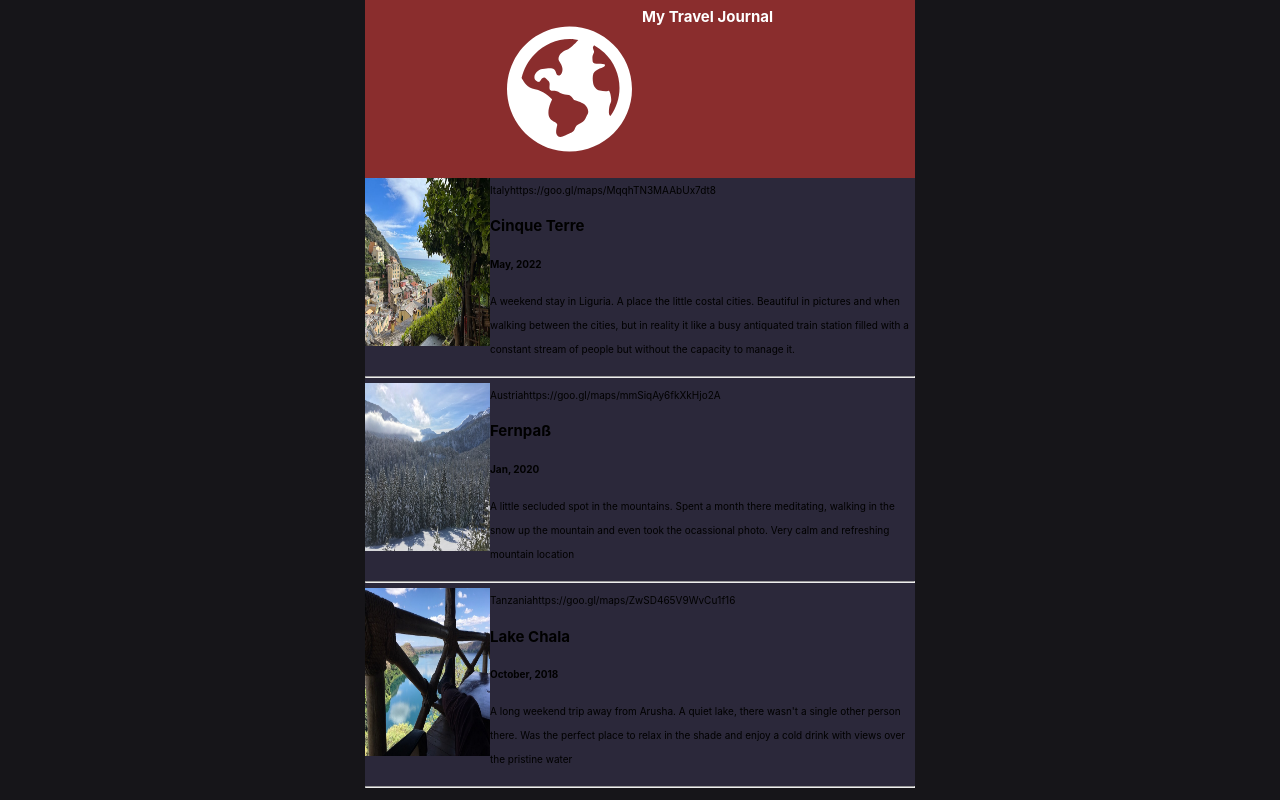
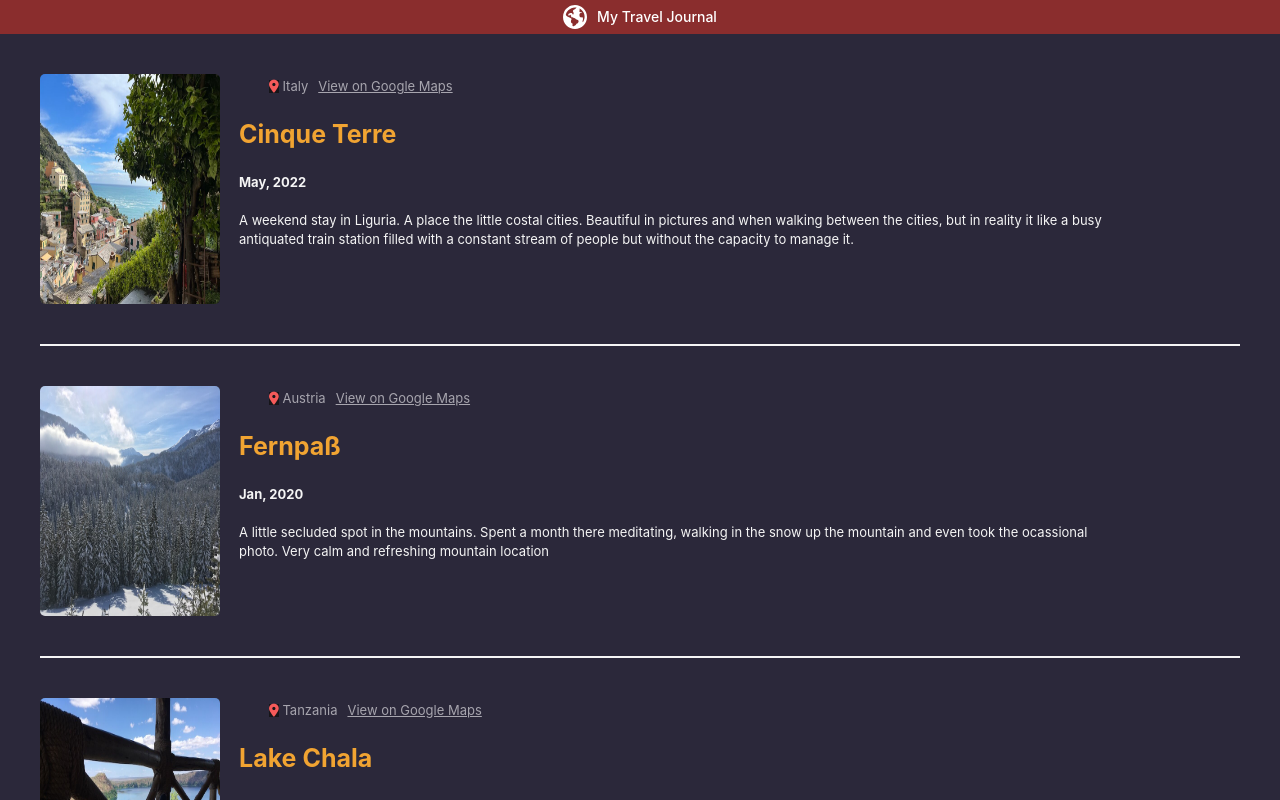
Before and after one commit to marksist300/reactTravelJournal, a React (Vite) app: page / in a window 1280 px wide. Shown: the top 800 px of the page. Built offline with nearby package versions, Linux system fonts and the light colour scheme.

Commit message:
made many changes to the styling, got the basic layout down, just need to tweak everything to get spacing etc correct

```diff
--- a/index.html
+++ b/index.html
@@ -2,9 +2,9 @@
 <html lang="en">
   <head>
     <meta charset="UTF-8" />
-    <link rel="icon" type="image/svg+xml" href="/vite.svg" />
+    <script src="https://kit.fontawesome.com/e7194aafc5.js" crossorigin="anonymous"></script>
     <meta name="viewport" content="width=device-width, initial-scale=1.0" />
-    <title>Vite + React</title>
+    <title>Travel Journal</title>
   </head>
   <body>
     <div id="root"></div>
--- a/src/components/Nav.jsx
+++ b/src/components/Nav.jsx
@@ -5,7 +5,7 @@ export default function Nav(){
     return (
         <header>
             <nav className="nav-bar">
-                <img src={globeLogo} alt="A small white logo of the globe" />
+                <img className="globeLogo" src={globeLogo} alt="A small white logo of the globe" />
                 <h1>My Travel Journal</h1>
             </nav>
         </header>
--- a/src/components/TravelCard.jsx
+++ b/src/components/TravelCard.jsx
@@ -6,11 +6,11 @@ export default function TravelCard(props){
         <div>
             <article className="card-section">
                 <div className="img-section">
-                    <img src={img} alt="" />
+                    <img className="location-photo" src={img} alt="" />
                 </div>
                 <div className="text-section">
-                    <span className="country map-link-text">{location}</span>
-                    <a href="#" className="map-link-text">{gmaps}</a>
+                    <span className="country map-link-text"><i class="fa-solid fa-location-dot"></i> {location}</span>
+                    <a href={gmaps} className="map-link map-link-text">View on Google Maps</a>
                     <h2 className="article-title-text">{title}</h2>
                     <h4 className="date-text">{date}</h4>
                     <p className="article-text">{description}</p>
--- a/src/index.css
+++ b/src/index.css
@@ -18,9 +18,10 @@ body {
 }
 
 .App{
-  width: 55rem;
+  /* width: 55rem; */
   background-color: #2B283A;
   margin: auto;
+  font-size: 1.3rem;
 }
 
 
@@ -31,19 +32,84 @@ body {
   justify-content: center;
   background-color: #8A2D2D;
   color: #FFFFFF;
+  max-height: 6rem;
 }
 
 .nav-bar * {
   margin: .5rem;
 }
 
+.globeLogo{
+  width: 2.4rem;
+}
+
+h1{
+  font-weight: 500;
+  font-size: 1.4rem;
+}
+
 /*Card section layout*/
 
 .card-section{
   display: flex;
+  margin: 4rem;
+  width: 85%;
+}
+/*photo-side of the card-section*/
+.img-section{
+  display: flex;
+  align-items: flex-end;
+  margin-right: 1.9rem;
+}
+.location-photo{
+  width: 18rem;
+  height: 23rem;
+  border-radius: .5rem;
 }
 
-img{
-  width: 12.5rem;
-  height: 16.8rem;
+/*Text side of the card*/
+
+.fa-location-dot{
+  color: #F55A5A;
+  background-color: #161519;
 }
+
+.map-link-text{
+  line-height: 1.2rem;
+  color: #A7A5AE;
+}
+
+.country{
+  display: inline-block;
+  margin-left: 3rem;
+  margin-right: 1rem;
+}
+
+.map-link{
+  text-decoration-line: underline;
+}
+
+
+.article-title-text{
+  font-weight: 700;
+  font-size: 2.5rem;
+  line-height: 3rem;
+  color: #F1A432;
+
+}
+
+.date-text{
+  font-size: 1.3rem;
+  color: #F5F5F5;
+}
+
+.article-text{
+  font-size: 1.3rem;
+  line-height: 150%;
+  color: #F5F5F5;
+}
+
+hr{
+  border: 1px solid #F5F5F5;
+  margin: 1.5rem 4rem;
+}
```
